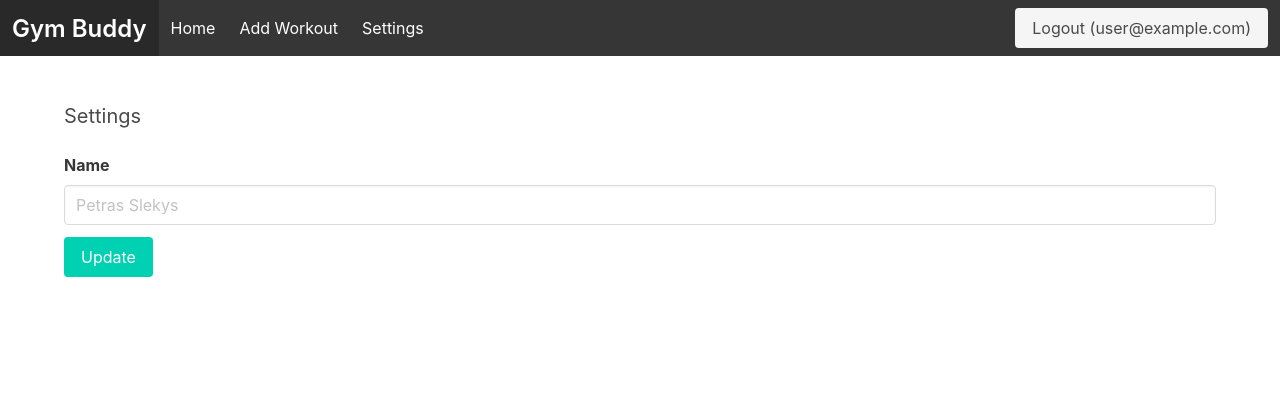
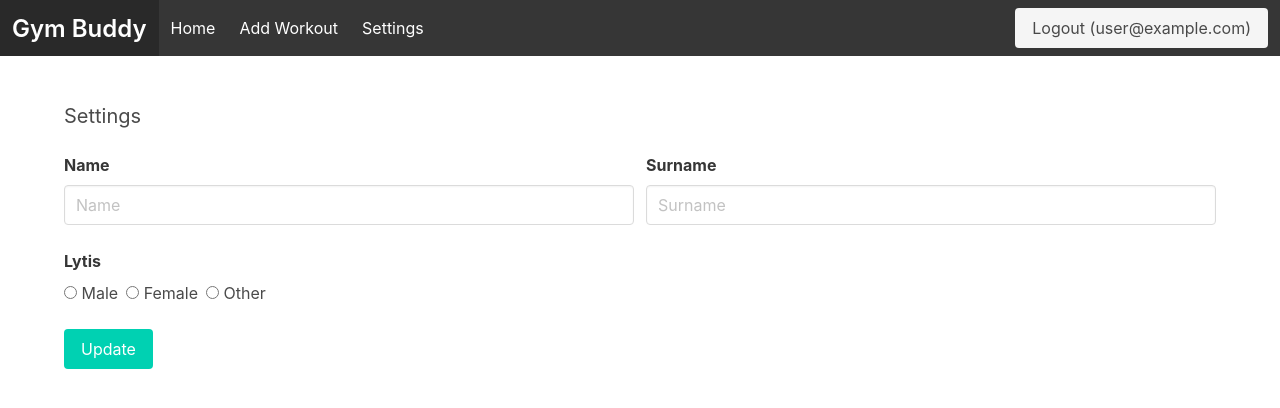
Before and after one commit to PSlekys/eGym, a Vue app: page /settings in a window 1280 px wide. Shown: the top 408 px of the page. Built offline with nearby package versions, Linux system fonts and the light colour scheme; no server answers; the database is empty; sample sign-in values are in the browser's storage.

Commit message:
Added additional Inputs for settings

```diff
--- a/src/views/Settings.vue
+++ b/src/views/Settings.vue
@@ -3,15 +3,60 @@
     <h2 class="subtitle">Settings</h2>
     <Notification :display="error" :type="errorType" :message="errorMessage" />
     <form v-on:submit.prevent="update">
+      <div class="field-body">
         <div class="field">
-        <label class="label" for="name">Name</label>
+          <label class="label">Name</label>
           <div class="control">
             <input
               class="input"
               type="text"
-            v-model="name"
-            placeholder="Petras Slekys"
+              placeholder="Name"
+              v-model="firstname"
+              required
             />
+          </div>
+        </div>
+        <div class="field">
+          <label class="label">Surname</label>
+          <div class="control">
+            <input
+              class="input"
+              type="text"
+              placeholder="Surname"
+              v-model="lastname"
+              required
+            />
+          </div>
+        </div>
+      </div>
+
+      <div class="field-body">
+        <div class="field">
+          <label class="label">Lytis</label>
+          <div class="control">
+            <label class="radio">
+              <input type="radio" name="gender" v-model="gender" value="male" />
+              Male
+            </label>
+            <label class="radio">
+              <input
+                type="radio"
+                name="gender"
+                v-model="gender"
+                value="female"
+              />
+              Female
+            </label>
+            <label class="radio">
+              <input
+                type="radio"
+                name="gender"
+                v-model="gender"
+                value="other"
+              />
+              Other
+            </label>
+          </div>
         </div>
       </div>
 
@@ -35,7 +80,9 @@ export default {
   components: { Notification },
   data() {
     return {
-      name: "",
+      firstname: "",
+      lastname: "",
+      gender: "",
       error: false,
       errorType: "",
       errorMessage: "",
@@ -69,3 +116,9 @@ export default {
   },
 };
 </script>
+
+<style scoped>
+.field-body {
+  margin-bottom: 1.5em;
+}
+</style>
```
Lines whose indentation alone changed are shown as unchanged.
